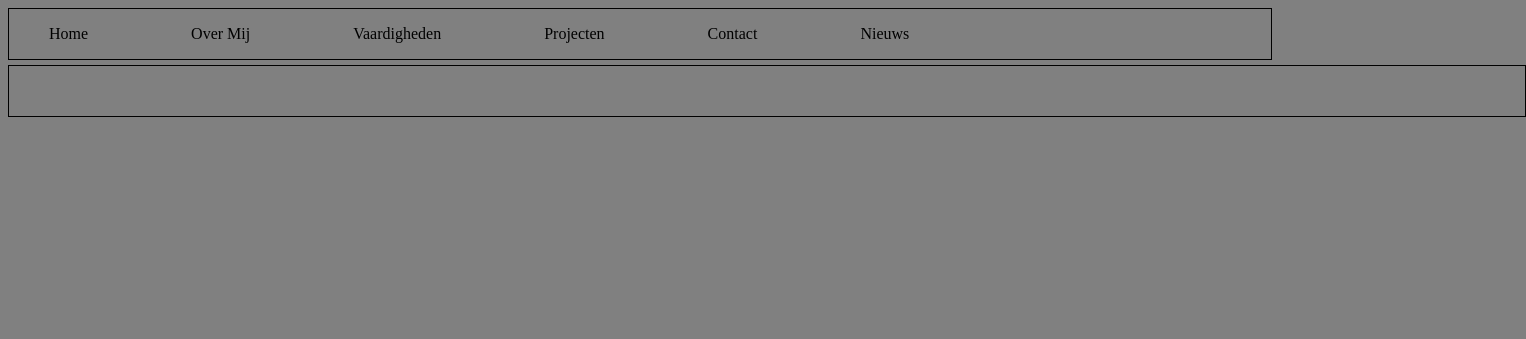
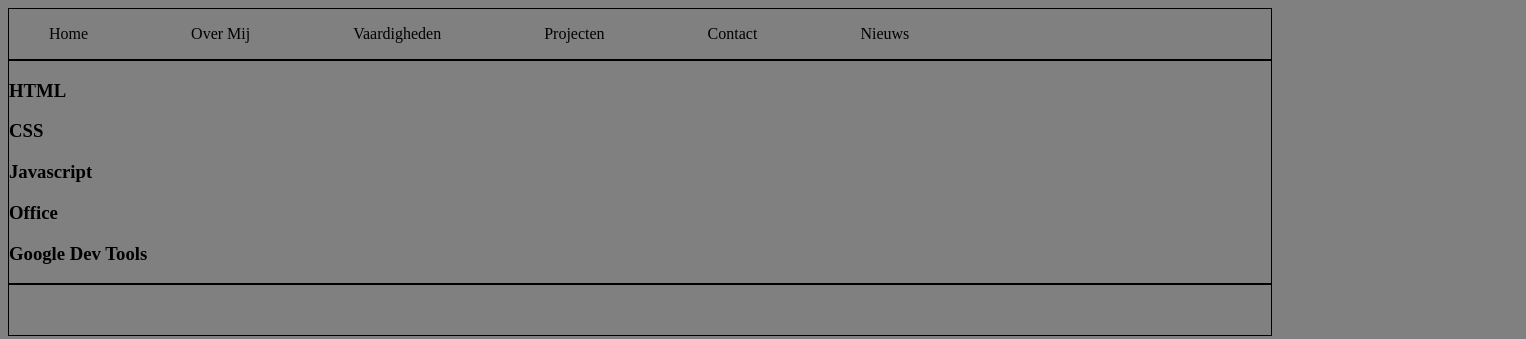
Before and after one commit to ROC-van-Amsterdam-College-Amstelland/project-portfolio-DaanBroekhuizen17, a plain HTML site: page vaardigheden.html in a window 1280 px wide. Shown: the whole page, 1526 px wide, since content can reach past the window. Drawn offline with Linux system fonts and the light colour scheme.

Commit message:
vaardigheden deel 1

```diff
--- a/css/vaardigheden.css
+++ b/css/vaardigheden.css
@@ -2,13 +2,6 @@ body {
     background-color: grey;
 }
 
-footer {
-    width: 1516px;
-    height: 50px;
-    border: 1px solid black;
-    margin-top: 5px;
-    margin-bottom: 10px;
-}
 
 li {
     display: inline-flex;
@@ -25,3 +18,16 @@ a {
     height: 50px;
     border: 1px solid black;
 }
+
+#ruimte2 {
+    height: 50px;
+    border: 1px solid black;
+}
+
+
+
+/* de main container */
+
+#vaardigheid {
+    border: 1px solid black;
+}
--- a/vaardigheden.html
+++ b/vaardigheden.html
@@ -1,7 +1,7 @@
 <!DOCTYPE html>
 <html lang="en">
 <head>
-    <link rel="stylesheet" href="css/over-mij.css" type="text/css">
+    <link rel="stylesheet" href="css/vaardigheden.css" type="text/css">
     <script src=""></script>
     <meta charset="UTF-8">
     <meta name="viewport" content="width=device-width, initial-scale=1.0">
@@ -22,10 +22,46 @@
         </nav>
     </div>
 
-        <footer>
+    <div id="vaardigheid">
+        <div id="html">
+            <h3>
+                HTML
+            </h3>
+        </div>
+        <div id="css">
+            <h3>
+                CSS
+            </h3>
+        </div>
+        <div id="javascript">
+            <h3>
+                Javascript
+            </h3>
+        </div>
+        <div id="office">
+            <h3>
+                Office
+            </h3>
+        </div>
+        <div id="Google">
+            <h3>
+                Google Dev Tools
+            </h3>
+        </div>
 
-        </footer>
+    </div>
 
+
+
+
+
+
+
+
+
+    <div id="ruimte2">
+
+    </div>
 
 </body>
 </html>
```
